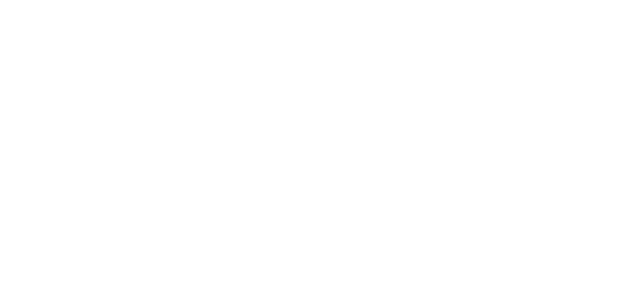
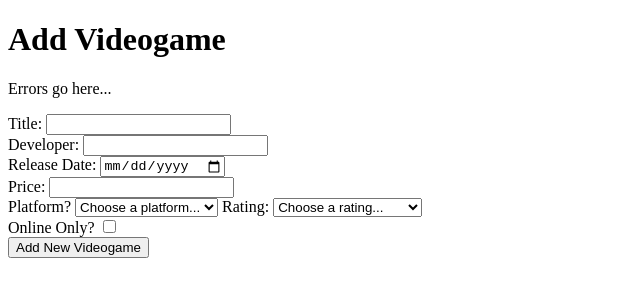
Before and after one commit to sk8kitty/CPW204---AddProduct, a plain HTML site: page index.html in a window 1280 px wide. Shown: the whole page, without its empty margins (0-640 px from the left). Drawn offline with Linux system fonts and the light colour scheme.

Commit message:
Completed HTML page structure

```diff
--- a/index.html
+++ b/index.html
@@ -7,6 +7,74 @@
     <title>Add Product Form</title>
 </head>
 <body>
+    <h1>Add Videogame</h1>
+    <div id="validation-summary">
+        <p>Errors go here...</p>
+    </div>
 
+    <form>
+        <label for="title">Title:</label>
+        <input id="title" type="text">
+        <br>
+
+        <label for="developer">Developer:</label>
+        <input id="developer" type="text">
+        <br>
+
+        <label for="date">Release Date:</label>
+        <input id="date" type="date">
+        <br>
+
+        <label for="price">Price:</label>
+        <input id="price" type="number">
+        <br>
+
+        <label for="platform">Platform?</label>
+        <select id="platform">
+            <option>Choose a platform...</option>
+            <option>Browser</option>
+            <option>Mobile</option>
+            <option>PC</option>
+            <option>Xbox 360</option>
+            <option>Xbox One</option>
+            <option>Xbox Series X|S</option>
+            <option>Playstation 1</option>
+            <option>Playstation 2</option>
+            <option>Playstation 3</option>
+            <option>Playstation 4</option>
+            <option>Playstation 5</option>
+            <option>NES</option>
+            <option>SNES</option>
+            <option>N64</option>
+            <option>GameCube</option>
+            <option>GameBoy</option>
+            <option>Wii</option>
+            <option>Wii U</option>
+            <option>Nintendo DS</option>
+            <option>Nintendo DSi</option>
+            <option>Nintendo 3DS</option>
+            <option>Nintendo 2DS</option>
+            <option>Nintendo Switch</option>
+            <option>Virtual Reality</option>
+        </select>
+
+        <label for="rating">Rating:</label>
+        <select id="rating">
+            <option>Choose a rating...</option>
+            <option>(EC) Early Childhood</option>
+            <option>(E) Everyone</option>
+            <option>(E10+) Everyone 10+</option>
+            <option>(T) Teen</option>
+            <option>(M) Mature 17+</option>
+            <option>(AO) Adult Only 18+</option>
+        </select>
+        <br>
+
+        <label for="online">Online Only?</label>
+        <input id="online" type="checkbox">
+        <br>
+
+        <input type="button" value="Add New Videogame">
+    </form>
 </body>
 </html>
```
